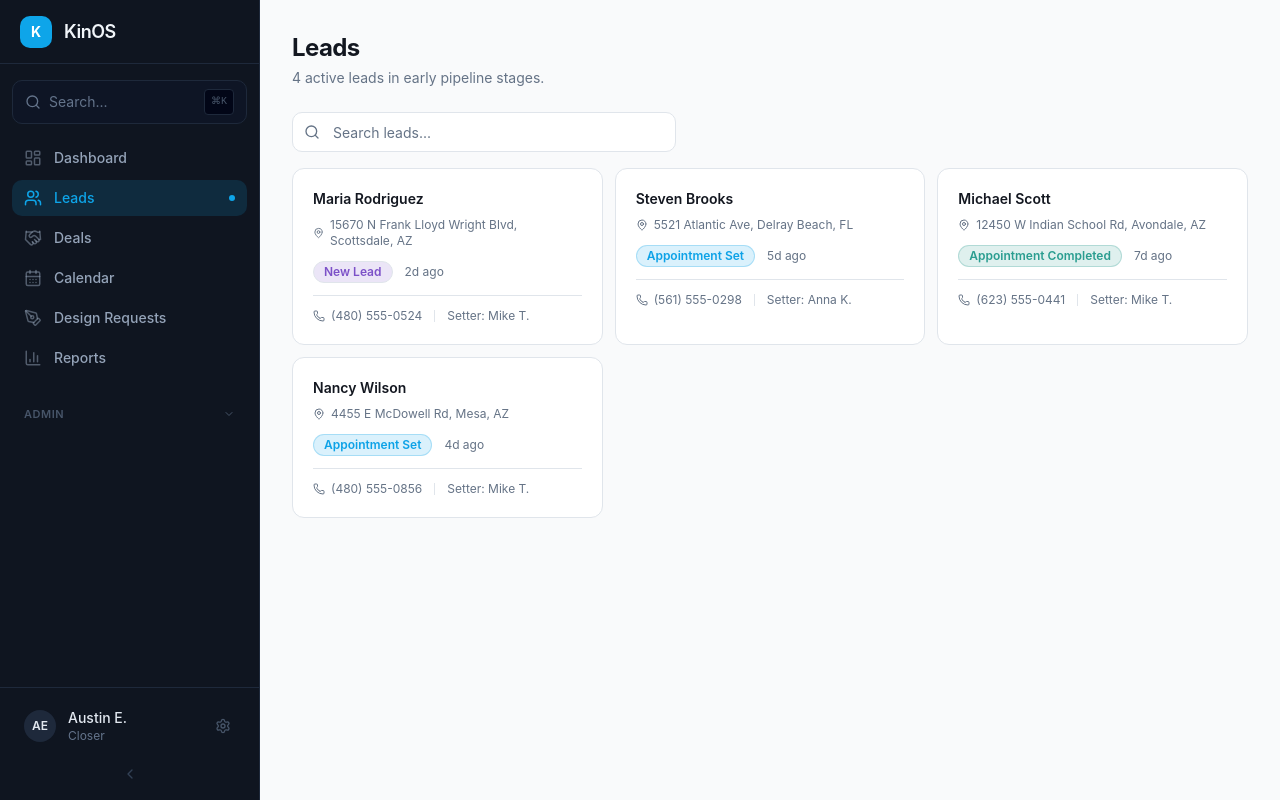
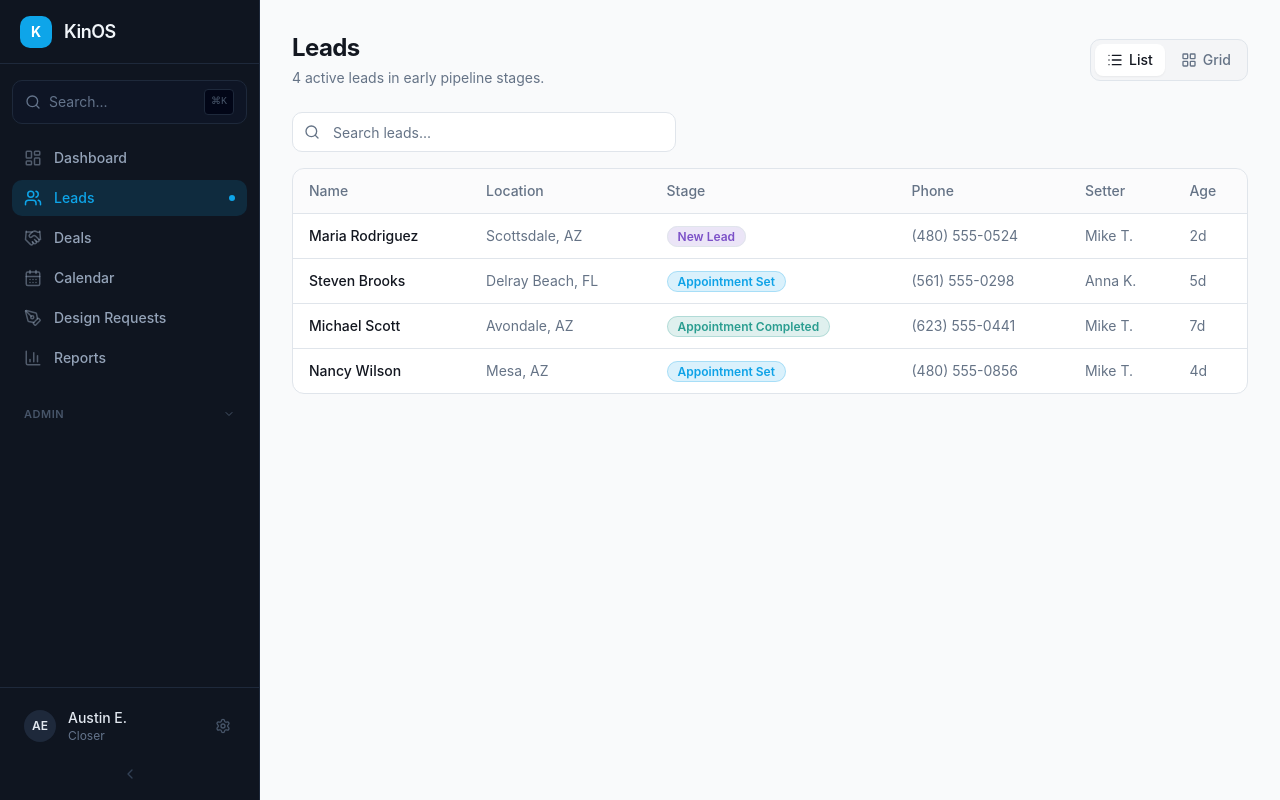
Before and after one commit to avelkins10/KinOS, a Next.js app: page /leads in a window 1280 px wide. Built offline with nearby package versions, Linux system fonts and the light colour scheme.

Commit message:
feat: add togglable list/grid view to leads page\n\nDefault to list view with toggle to grid view and column adjustments.

```diff
--- a/app/(crm)/leads/page.tsx
+++ b/app/(crm)/leads/page.tsx
@@ -3,13 +3,14 @@
 import { useState } from "react"
 import { DEALS, STAGE_LABELS, STAGE_COLORS } from "@/lib/mock-data"
 import { cn } from "@/lib/utils"
-import Link from "next/link"
-import { Search, Filter, Phone, Mail, MapPin, ArrowUpRight } from "lucide-react"
+import { Search, Phone, MapPin, ArrowUpRight, List, LayoutGrid } from "lucide-react"
 
 const earlyStages = ["new_lead", "appointment_set", "appointment_completed"] as const
+type ViewMode = "list" | "grid"
 
 export default function LeadsPage() {
   const [search, setSearch] = useState("")
+  const [view, setView] = useState<ViewMode>("list")
   const leads = DEALS.filter(
     (d) => earlyStages.includes(d.stage as (typeof earlyStages)[number])
   ).filter(
@@ -27,6 +28,34 @@ export default function LeadsPage() {
             {leads.length} active leads in early pipeline stages.
           </p>
         </div>
+        <div className="flex items-center gap-1 rounded-lg border border-border bg-muted/50 p-1">
+          <button
+            type="button"
+            onClick={() => setView("list")}
+            className={cn(
+              "flex items-center gap-1.5 rounded-md px-3 py-1.5 text-sm font-medium transition-all",
+              view === "list"
+                ? "bg-card text-card-foreground shadow-sm"
+                : "text-muted-foreground hover:text-foreground"
+            )}
+          >
+            <List className="h-4 w-4" />
+            List
+          </button>
+          <button
+            type="button"
+            onClick={() => setView("grid")}
+            className={cn(
+              "flex items-center gap-1.5 rounded-md px-3 py-1.5 text-sm font-medium transition-all",
+              view === "grid"
+                ? "bg-card text-card-foreground shadow-sm"
+                : "text-muted-foreground hover:text-foreground"
+            )}
+          >
+            <LayoutGrid className="h-4 w-4" />
+            Grid
+          </button>
+        </div>
       </div>
 
       <div className="relative mb-4 max-w-sm">
@@ -40,9 +69,50 @@ export default function LeadsPage() {
         />
       </div>
 
+      {view === "list" ? (
+        <div className="overflow-hidden rounded-xl border border-border bg-card">
+          <table className="w-full text-sm">
+            <thead>
+              <tr className="border-b border-border bg-muted/30">
+                <th className="px-4 py-3 text-left font-medium text-muted-foreground">Name</th>
+                <th className="px-4 py-3 text-left font-medium text-muted-foreground">Location</th>
+                <th className="px-4 py-3 text-left font-medium text-muted-foreground">Stage</th>
+                <th className="px-4 py-3 text-left font-medium text-muted-foreground">Phone</th>
+                <th className="px-4 py-3 text-left font-medium text-muted-foreground">Setter</th>
+                <th className="px-4 py-3 text-left font-medium text-muted-foreground">Age</th>
+              </tr>
+            </thead>
+            <tbody>
+              {leads.map((lead) => (
+                <tr key={lead.id} className="border-b border-border last:border-0 transition-colors hover:bg-muted/20">
+                  <td className="px-4 py-3">
+                    <a href={`/deals/${lead.id}`} className="font-medium text-foreground hover:text-primary">
+                      {lead.customerName}
+                    </a>
+                  </td>
+                  <td className="px-4 py-3 text-muted-foreground">
+                    {lead.city}, {lead.state}
+                  </td>
+                  <td className="px-4 py-3">
+                    <span className={cn("rounded-full border px-2.5 py-0.5 text-xs font-semibold", STAGE_COLORS[lead.stage])}>
+                      {STAGE_LABELS[lead.stage]}
+                    </span>
+                  </td>
+                  <td className="px-4 py-3 text-muted-foreground">{lead.phone}</td>
+                  <td className="px-4 py-3 text-muted-foreground">{lead.setter.name}</td>
+                  <td className="px-4 py-3 text-muted-foreground">{lead.daysInPipeline}d</td>
+                </tr>
+              ))}
+            </tbody>
+          </table>
+          {leads.length === 0 && (
+            <div className="py-12 text-center text-sm text-muted-foreground">No leads found.</div>
+          )}
+        </div>
+      ) : (
         <div className="grid gap-3 sm:grid-cols-2 lg:grid-cols-3">
           {leads.map((lead) => (
-          <Link
+            <a
               key={lead.id}
               href={`/deals/${lead.id}`}
               className="group rounded-xl border border-border bg-card p-5 transition-all hover:shadow-md hover:border-primary/30"
@@ -65,18 +135,19 @@ export default function LeadsPage() {
               </div>
 
               <div className="mt-3 flex items-center gap-3 border-t border-border pt-3">
-              <a href={`tel:${lead.phone}`} onClick={(e) => e.stopPropagation()} className="flex items-center gap-1.5 text-xs text-muted-foreground hover:text-primary">
+                <span className="flex items-center gap-1.5 text-xs text-muted-foreground">
                   <Phone className="h-3 w-3" />
                   {lead.phone}
-              </a>
+                </span>
                 <div className="h-3 w-px bg-border" />
                 <span className="text-xs text-muted-foreground">
                   Setter: {lead.setter.name}
                 </span>
               </div>
-          </Link>
+            </a>
           ))}
         </div>
+      )}
     </div>
   )
 }
```
Lines whose indentation alone changed are shown as unchanged.
